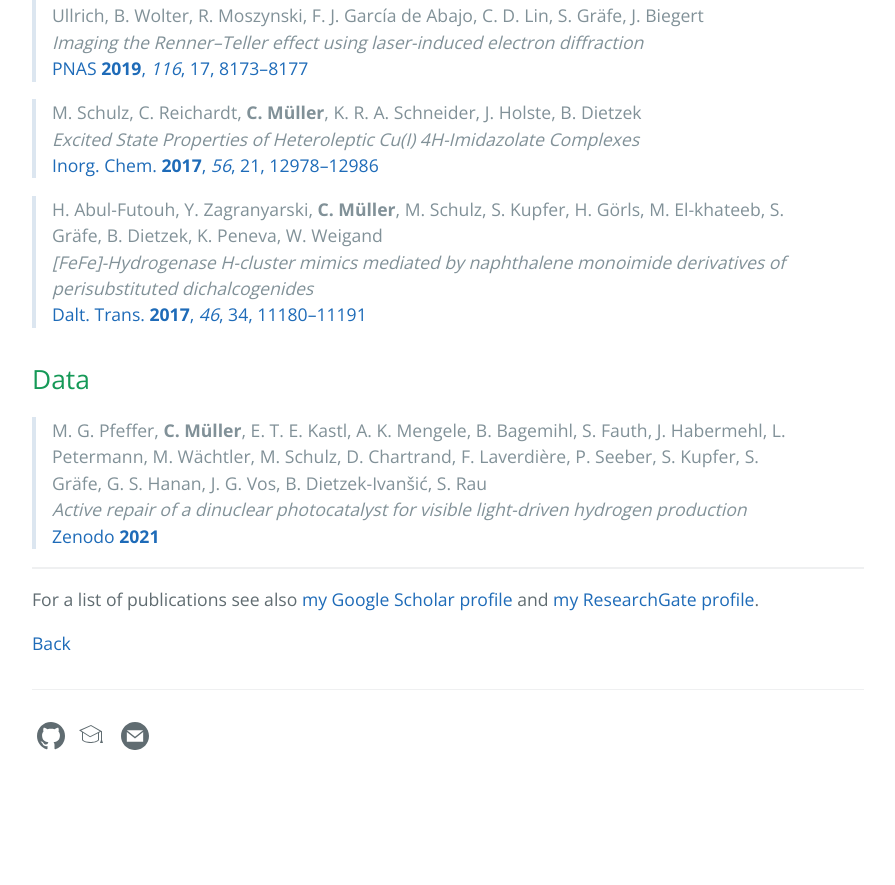
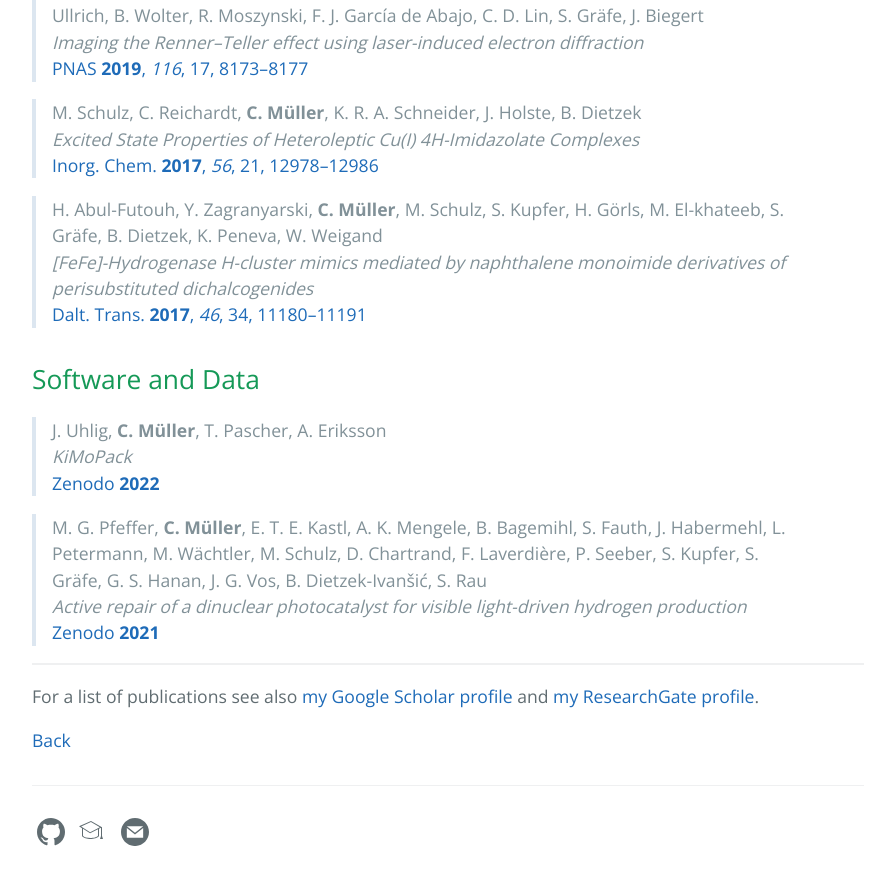
Before and after one commit to carolin-m/carolin-m.github.io, a Jekyll site: the page built from publications.md, in a window 1280 px wide and 900 px high, scrolled down 2097 px. Shown: the top 885 px of the window, without its empty margins (192-1087 px from the left). Built offline with Jekyll 4.4.1, drawn with Linux system fonts in a browser that asks for light colours; before the commit the page ends 2901 px from its top, so only the background shows below that.

Commit message:
Update publications.md

```diff
--- a/publications.md
+++ b/publications.md
@@ -70,7 +70,11 @@ M. Hemmer, M. Lewenstein, R. Moshammer, T. Pfeifer, M. G. Pullen, J. Ullrich, B.
 > [Dalt. Trans. **2017**, *46*, 34, 11180–11191](http://xlink.rsc.org/?DOI=C7DT02079A)
 
 
-## Data <br>
+## Software and Data <br>
+
+>  J. Uhlig, **C. Müller**, T. Pascher, A. Eriksson <br>
+> *KiMoPack* <br>
+> [Zenodo **2022**](https://doi.org/10.5281/zenodo.5720587)
 
 >  M. G. Pfeffer, **C. Müller**, E. T. E. Kastl, A. K. Mengele, B. Bagemihl, S. Fauth, J. Habermehl, L. Petermann, M. Wächtler, M. Schulz, D. Chartrand, F. Laverdière, P. Seeber, S. Kupfer, S. Gräfe, G. S. Hanan, J. G. Vos, B. Dietzek-Ivanšić, S. Rau <br>
 > *Active repair of a dinuclear photocatalyst for visible light-driven hydrogen production* <br>
```
